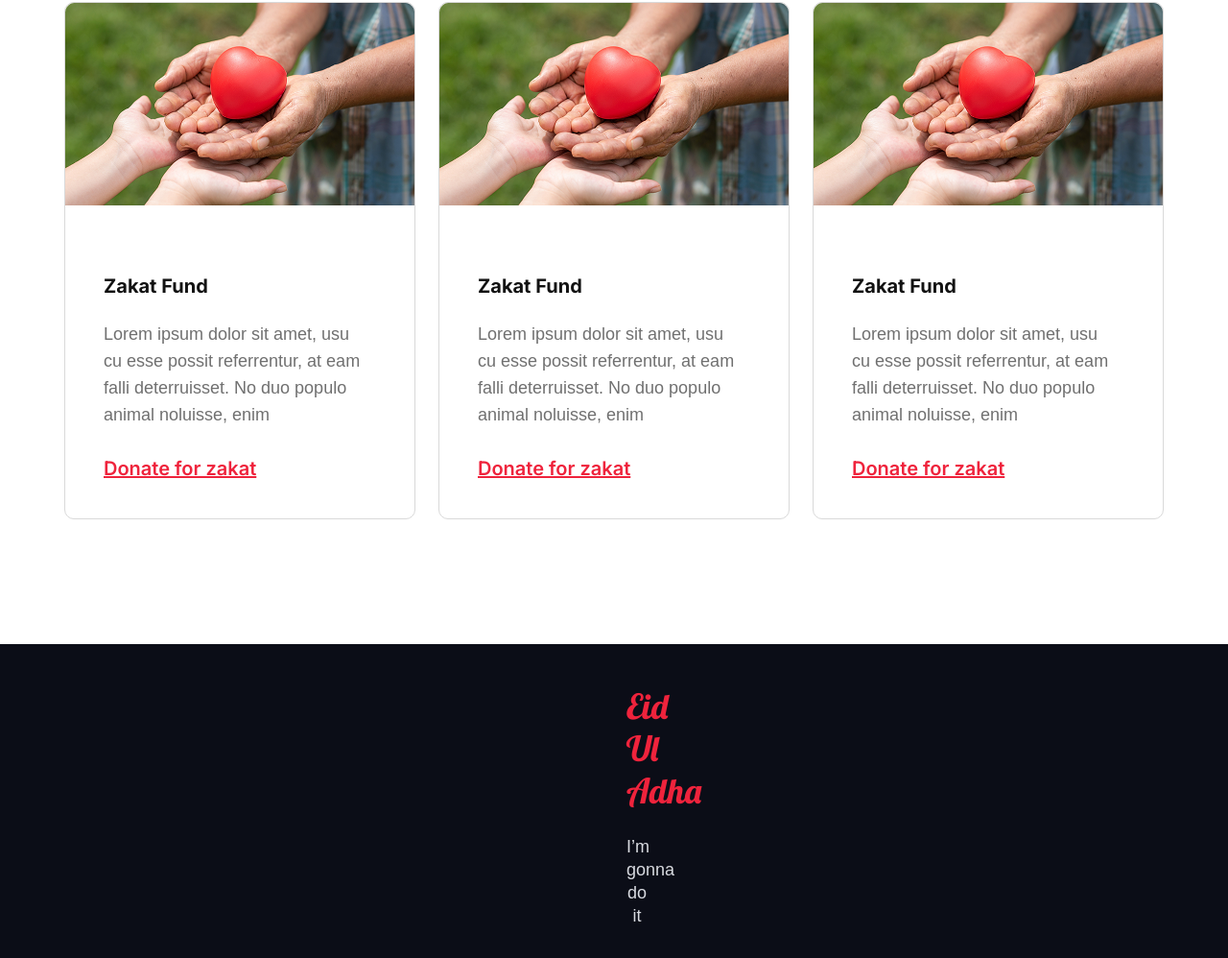
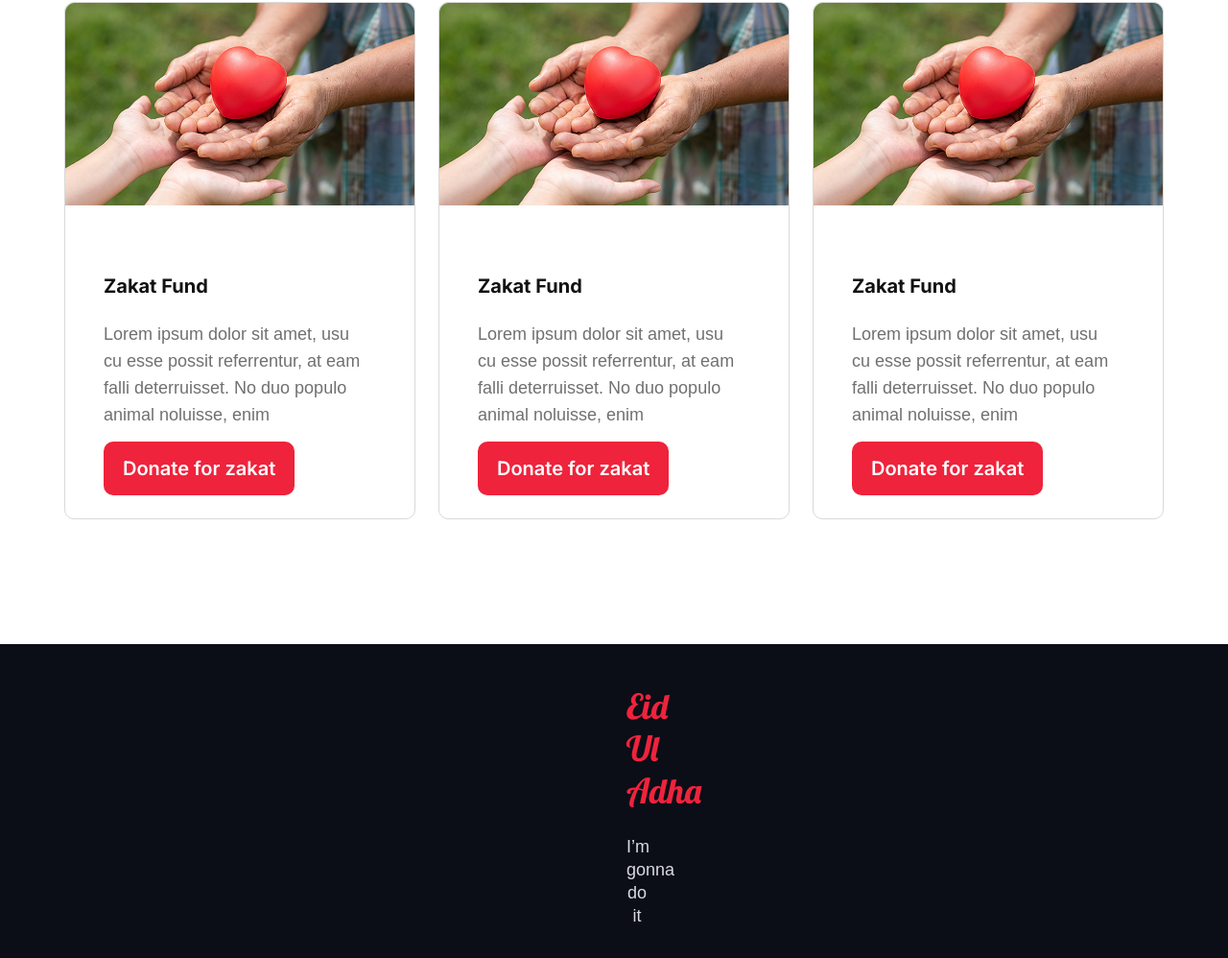
Before and after one commit to emon906/eid-zakat, a plain HTML site: page index.html in a window 1280 px wide. Shown: the part 3616-4614 px from the top of the page at 96% size. Drawn offline with Linux system fonts and the light colour scheme.

Commit message:
add changes

```diff
--- a/style.css
+++ b/style.css
@@ -249,9 +249,18 @@
 }
 .c-box1 a{
     font-family: "Inter", sans-serif;
-    color: #EF233C;
+    color: white;
     font-size: 20px;
     font-weight: 600;
+    text-decoration: none;
+    background: #EF233C;
+    transition: .3s;
+     padding: 16px 20px;
+     border-radius: 10px;
+
+}
+.c-box1 a:hover{
+    background: red;
 }
 /* charity end */
 /* footer start */
```
